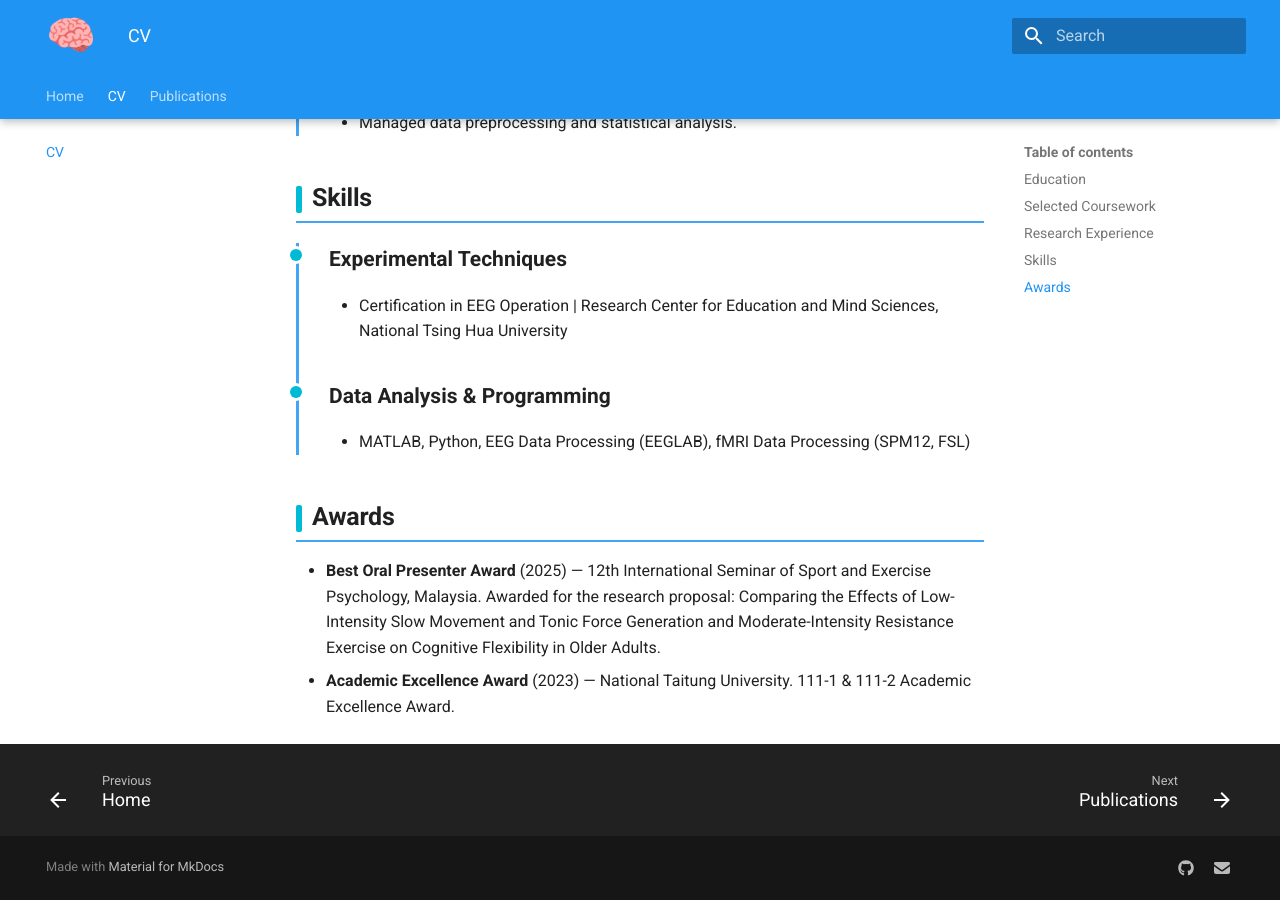
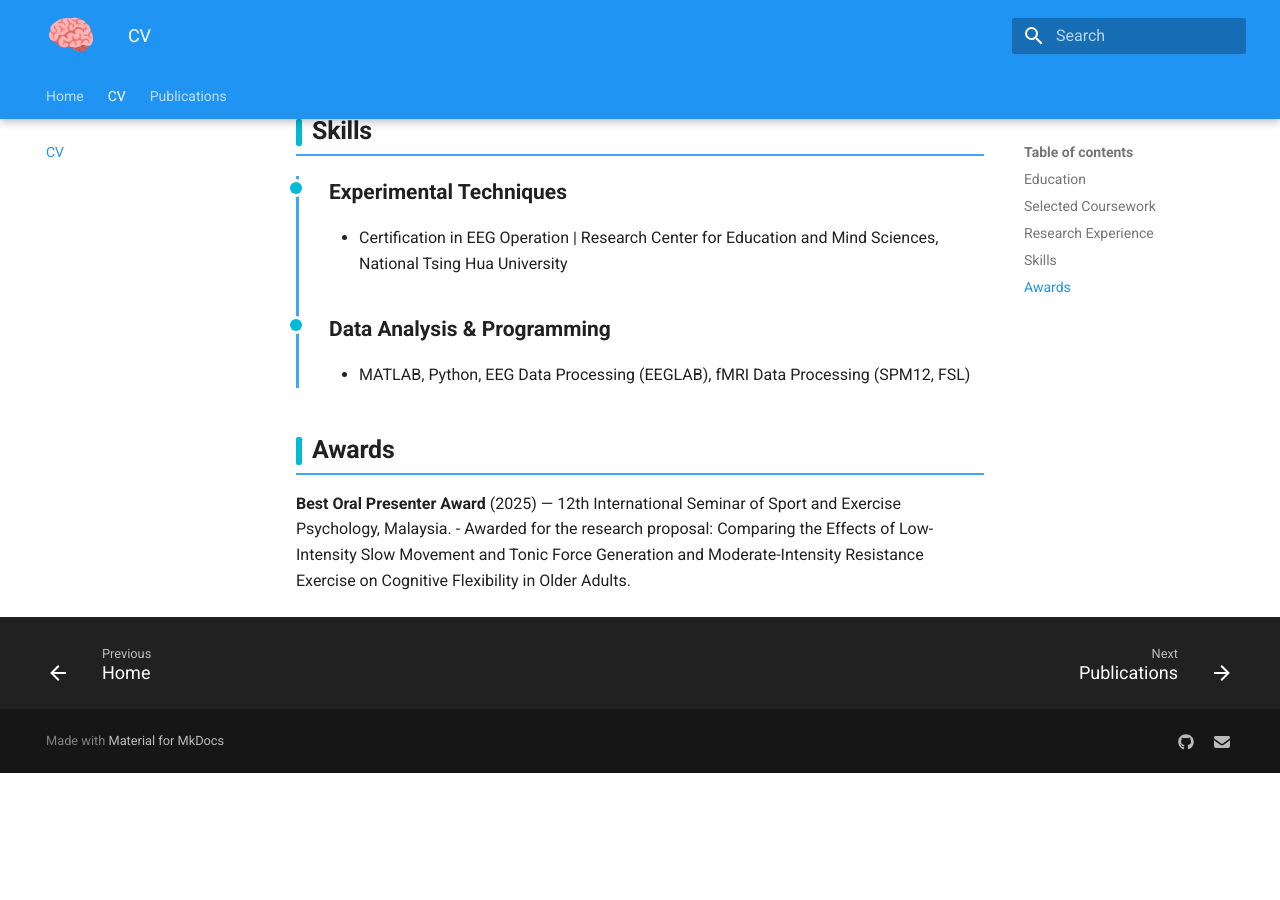
Before and after one commit to chieh1005/chieh1005.github.io, an MkDocs documentation site: the page built from docs/cv.md, in a window 1280 px wide and 900 px high, scrolled down 2560 px. Built offline with MkDocs 1.6.1 and Material for MkDocs 9.7.7, drawn with Linux system fonts in a browser that asks for light colours; after the commit the page ends 3333 px from its top, so only the background shows below that; some of the changed text lies outside the part shown.

Commit message:
Update cv.md

```diff
--- a/docs/cv.md
+++ b/docs/cv.md
@@ -1,6 +1,4 @@
 # Curriculum Vitae
-
-Graduate Student in Brain Science at National Yang Ming Chiao Tung University, with a strong foundation in Kinesiology from National Tsing Hua University. Specialized in cognitive neuroscience, utilizing fMRI and EEG to investigate how physical activity and resistance exercise influence cognitive functions and emotional regulation in aging populations.
 
 ## Education
 
@@ -108,5 +109,5 @@ Graduate Student in Brain Science at National Yang Ming Chiao Tung University, w
 
 ## Awards
 
-- **Best Oral Presenter Award** (2025) — 12th International Seminar of Sport and Exercise Psychology, Malaysia. Awarded for the research proposal: Comparing the Effects of Low-Intensity Slow Movement and Tonic Force Generation and Moderate-Intensity Resistance Exercise on Cognitive Flexibility in Older Adults.
-- **Academic Excellence Award** (2023) — National Taitung University. 111-1 & 111-2 Academic Excellence Award.
+**Best Oral Presenter Award** (2025) — 12th International Seminar of Sport and Exercise Psychology, Malaysia.
+  -  Awarded for the research proposal: Comparing the Effects of Low-Intensity Slow Movement and Tonic Force Generation and Moderate-Intensity Resistance Exercise on     Cognitive Flexibility in Older Adults.
```
Also changed, not shown: other parts of docs/cv.md (+4 -1 lines).
